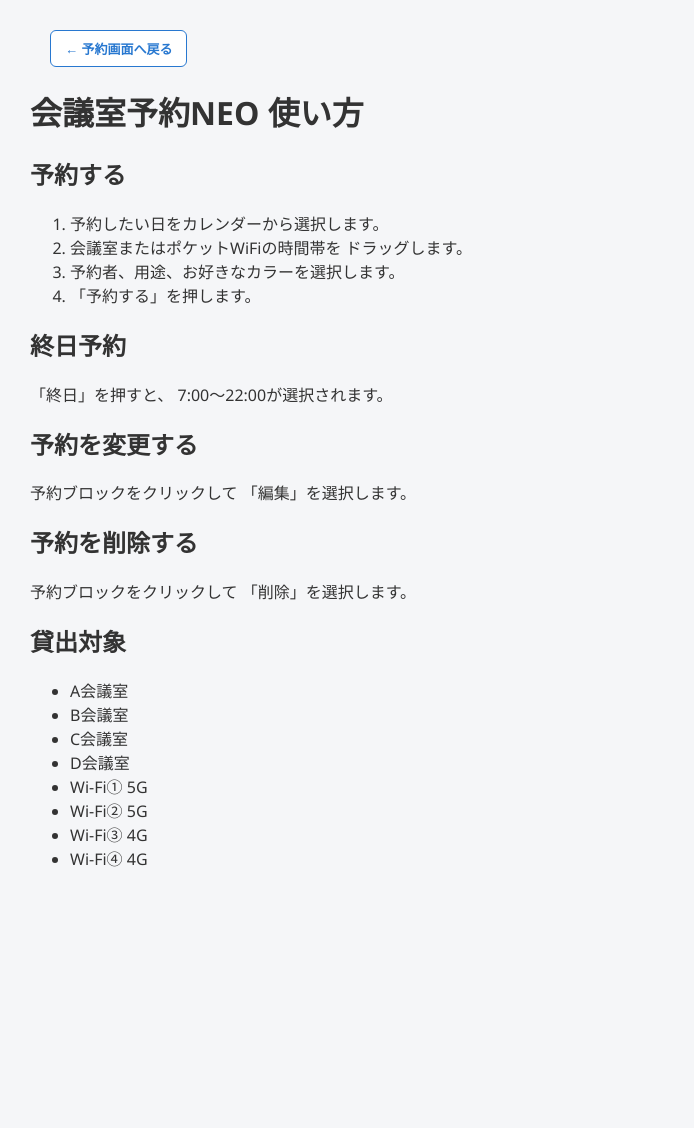
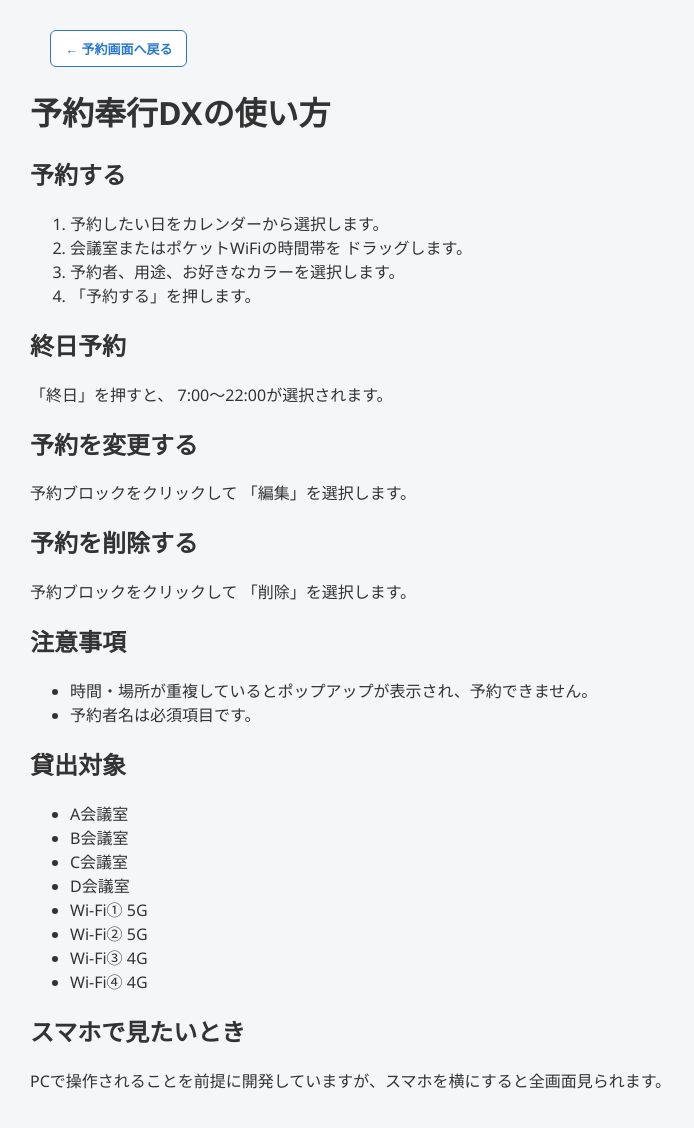
Before and after one commit to tutmori/meeting-room-reservation, a plain HTML site: page guide.html in a window 1280 px wide. Shown: the whole page, without its empty margins (0-694 px from the left). Before the commit the page ends 916 px from the top, so only its background shows below. Drawn offline with Linux system fonts and the light colour scheme.

Commit message:
Add files via upload

```diff
--- a/guide.html
+++ b/guide.html
@@ -12,7 +12,7 @@
     >
 
     <title>
-        会議室予約NEO 使い方
+        予約奉行DXの使い方
     </title>
 
     <link
@@ -34,7 +34,7 @@
         </a>
 
         <h1>
-            会議室予約NEO 使い方
+            予約奉行DXの使い方
         </h1>
 
 
@@ -93,6 +93,15 @@
             「削除」を選択します。
         </p>
 
+        <h2>
+            注意事項
+        </h2>
+
+        <ul>
+
+            <li>時間・場所が重複しているとポップアップが表示され、予約できません。</li>
+            <li>予約者名は必須項目です。</li>
+        </ul>
 
         <h2>
             貸出対象
@@ -111,6 +120,15 @@
 
         </ul>
 
+        <h2>
+            スマホで見たいとき
+        </h2>
+
+        <p>
+            PCで操作されることを前提に開発していますが、スマホを横にすると全画面見られます。
+        </p>
+
+
     </main>
 
 </body>
```
Also changed, not shown: app.js (+34 -2 lines), index.html (+1 -1 lines).
